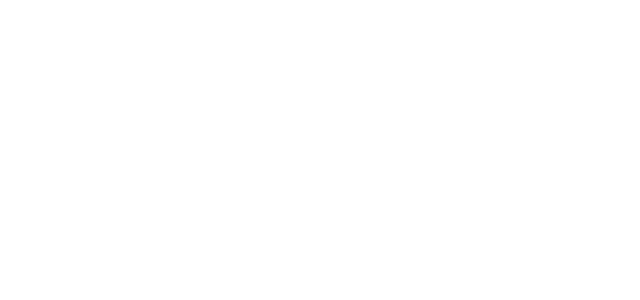
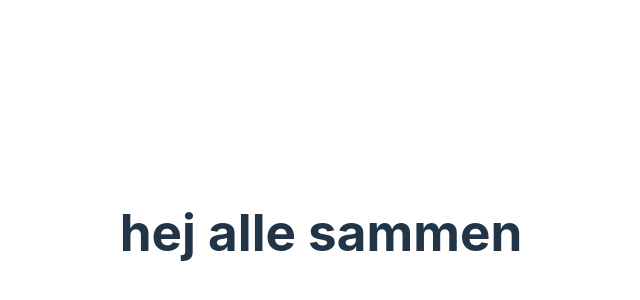
Before and after one commit to xxlindatrinh/lendlyfinal, a React (Vite) app: page / in a window 1280 px wide. Shown: the part 168-468 px from the top of the page, without its empty margins (319-959 px from the left). Built offline with nearby package versions, Linux system fonts and the light colour scheme.

Commit message:
Update Forside.jsx

```diff
--- a/src/Forside.jsx
+++ b/src/Forside.jsx
@@ -6,6 +6,7 @@
 function Forside() {
     return (
         <>
+        <h1>hej alle sammen</h1>
         <Onboarding />
         </>
     );
```
